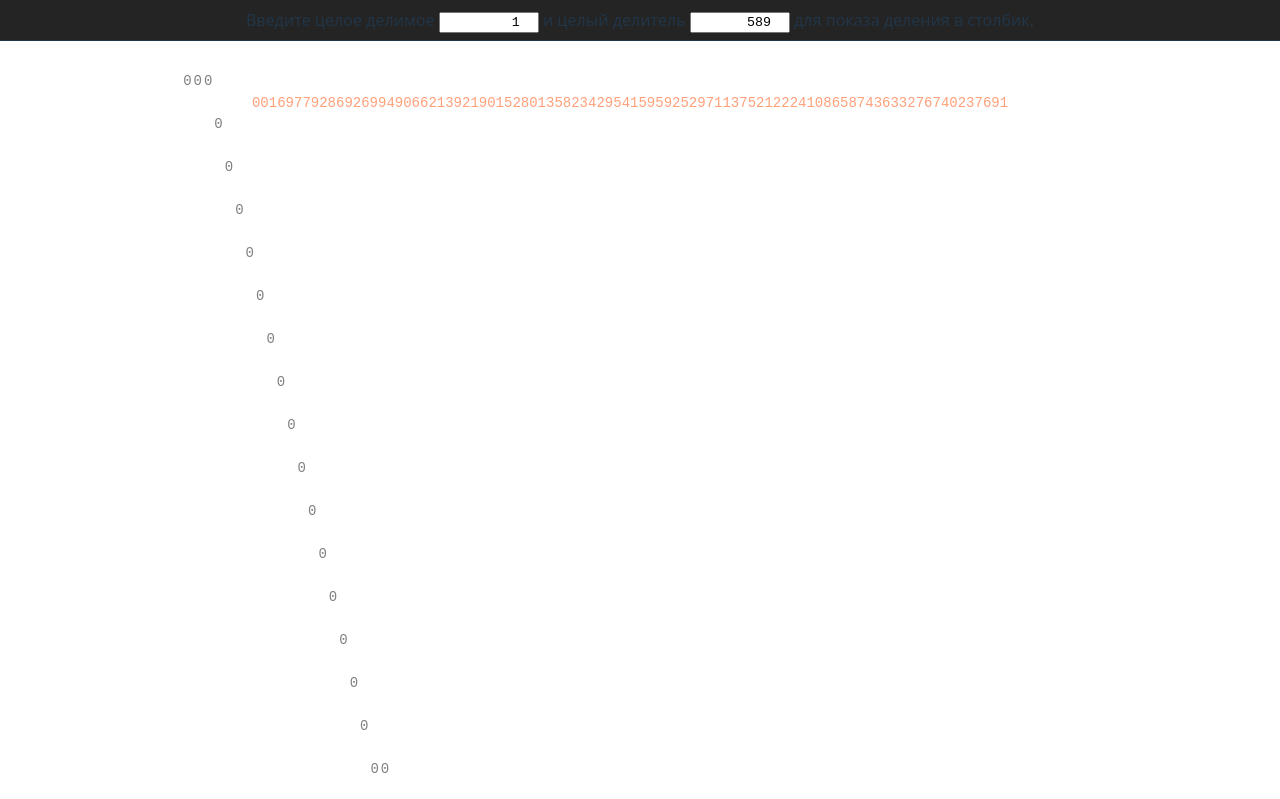
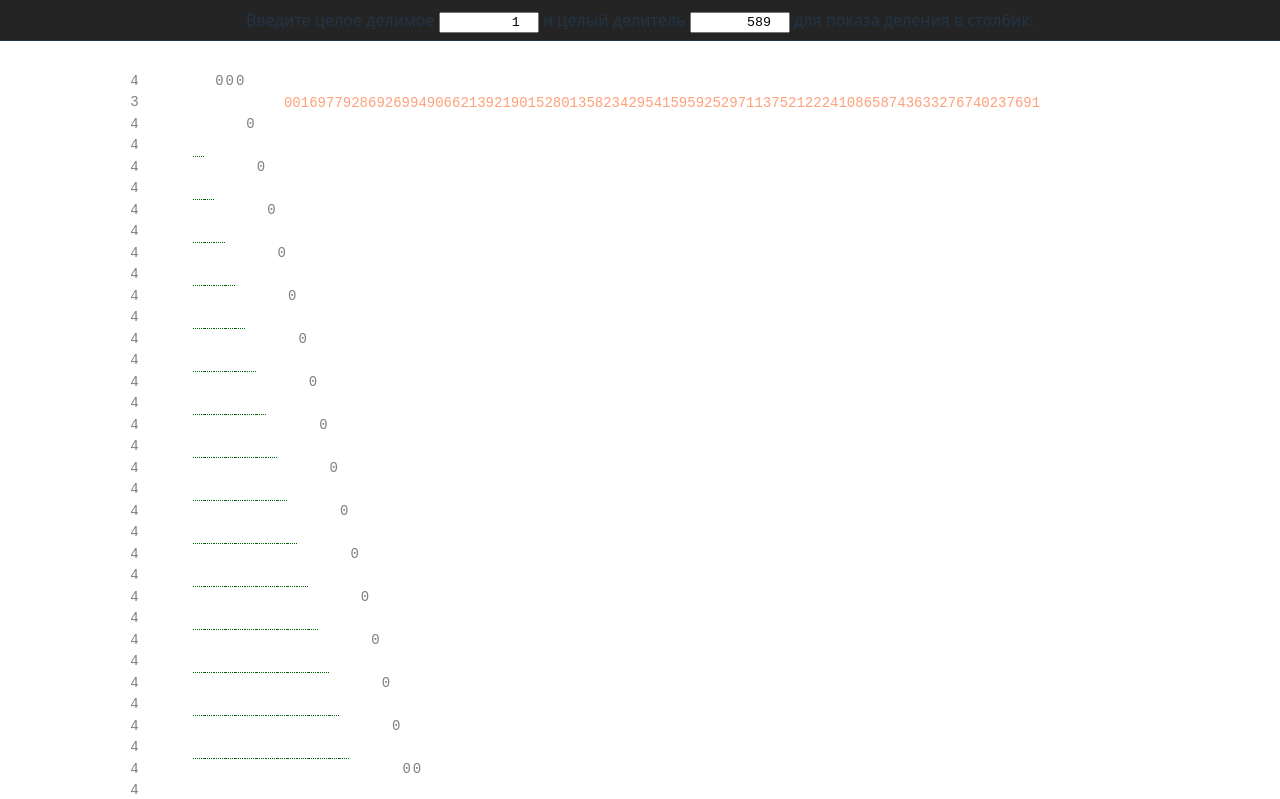
Before and after one commit to august-ra/long-division-react, a React (Vite) app: page / in a window 1280 px wide. Shown: the top 799 px of the page. Built offline with nearby package versions, Linux system fonts and the light colour scheme.

Commit message:
Added TblRoots

```diff
--- a/src/App.css
+++ b/src/App.css
@@ -42,6 +42,16 @@
   table {
     border-spacing: 0;
 
+    &.digital-roots {
+      td:first-child {
+        color: gray;
+      }
+
+      td:last-child {
+        text-align: center;
+      }
+    }
+
     &.result {
       position: absolute;
 
@@ -61,6 +71,10 @@
     }
   }
 
+  tr.second td:not(.second) {
+    border-bottom: 1px dotted darkgreen;
+  }
+
   td {
     text-align: right;
 
--- a/src/components/TblDivision.tsx
+++ b/src/components/TblDivision.tsx
@@ -1,8 +1,9 @@
 import React, { useEffect, useState } from "react"
 
 import TblResult from "./TblResult"
+import TblRoots from "./TblRoots"
 
-import { fillStepInfo, getLastStepInfo } from "../utils/info"
+import { calcDigitalRoot, fillStepInfo, getLastStepInfo } from "../utils/info"
 import { emptyNumber } from "../utils/types"
 import type { IOperationData, NumberInfo, StepInfo } from "../utils/types"
 
@@ -106,6 +107,9 @@ export default function TblDivision({ dividend, divisor }: Props) {
 
       fillStepInfo(stepInfo, first, zeros + 1, second, quotient, false, output)
 
+      if (step === 0)
+        stepInfo.first.root = calcDigitalRoot(dividend)
+
       data.pairs.push(stepInfo)
 
       first = output
@@ -165,6 +169,10 @@ export default function TblDivision({ dividend, divisor }: Props) {
     <table className="division">
       <tbody>
         <tr>
+          <td>
+            <TblRoots pairs={data.pairs} />
+          </td>
+
           <td>
             <table>
               <tbody>
--- /dev/null
+++ b/src/components/TblRoots.tsx
@@ -0,0 +1,44 @@
+import React from "react"
+
+import type { StepInfo } from "../utils/types"
+
+
+interface Props {
+  pairs: StepInfo[]
+}
+
+export default function TblRoots({ pairs }: Props) {
+  return (
+    <table className="digital-roots">
+      <tbody>
+        <tr>
+          <td></td>
+          <td title="digital roots">&nbsp;dr&nbsp;</td>
+        </tr>
+
+        {
+          pairs.map((pair: StepInfo, index: number) => {
+            return (
+              <React.Fragment key={index}>
+                <tr>
+                  <td>{pair.first.count}</td>
+                  <td>{pair.first.root}</td>
+                </tr>
+
+                {
+                  pair.second
+                    && (
+                      <tr>
+                        <td className="second">{pair.second.count}</td>
+                        <td className="second">{pair.second.root}</td>
+                      </tr>
+                    )
+                }
+              </React.Fragment>
+            )
+          })
+        }
+      </tbody>
+    </table>
+  )
+}
--- a/src/utils/info.ts
+++ b/src/utils/info.ts
@@ -20,6 +20,7 @@ export function getLastStepInfo(first: number): StepInfo {
 export function setNumberInfo(info: NumberInfo, value: number, zeros: number = 0) {
   info.value = value
   info.zeros = zeros
+  info.root  = calcDigitalRoot(value)
   info.count = String(value).length
 }
 
--- a/src/utils/types.ts
+++ b/src/utils/types.ts
@@ -11,6 +11,7 @@ export interface IOperationData {
 export interface NumberInfo {
   value: number
   zeros: number
+  root:  number
   count: number
 }
 
@@ -26,6 +27,7 @@ export interface StepInfo {
 export const emptyNumber: NumberInfo = {
   value: 0,
   zeros: 0,
+  root:  0,
   count: 0,
 }
 
```
